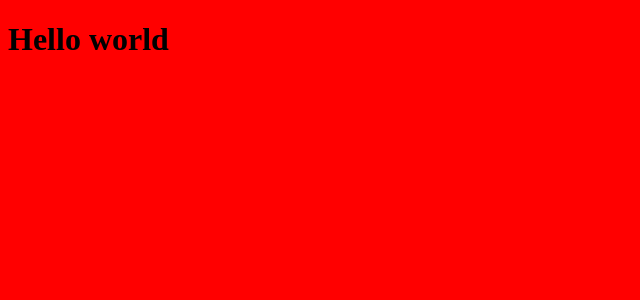
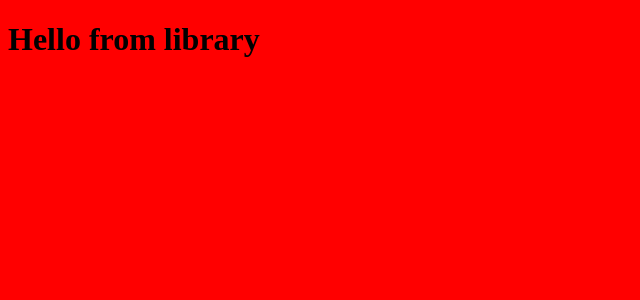
Before and after one commit to JobertDev27/yomutsugi, a React app in the folder frontend/: page /library in a window 1280 px wide. Shown: the top 300 px of the page, without its empty margins (0-640 px from the left). Built offline with nearby package versions, Linux system fonts and the light colour scheme; the HTML template or start-up script is replaced by a standard one.

Commit message:
feat: established route from home to library

```diff
--- a/frontend/package.json
+++ b/frontend/package.json
@@ -11,7 +11,8 @@
   },
   "dependencies": {
     "react": "^19.2.0",
-    "react-dom": "^19.2.0"
+    "react-dom": "^19.2.0",
+    "react-router": "^7.10.1"
   },
   "devDependencies": {
     "@eslint/js": "^9.39.1",
--- a/frontend/src/App.tsx
+++ b/frontend/src/App.tsx
@@ -1,3 +1,5 @@
+import { Link } from "react-router";
+
 export default function App() {
-  return <h1>Hello world</h1>;
+  return <Link to={"/Library"}>Library</Link>;
 }
--- /dev/null
+++ b/frontend/src/Library.tsx
@@ -0,0 +1,3 @@
+export default function Library() {
+  return <h1>Hello from library</h1>;
+}
--- a/frontend/src/main.tsx
+++ b/frontend/src/main.tsx
@@ -1,10 +1,23 @@
 import { StrictMode } from "react";
 import { createRoot } from "react-dom/client";
+import { RouterProvider, createBrowserRouter } from "react-router";
+import "./global.css";
 import App from "./App.tsx";
-import "./global.css";
+import Library from "./Library.tsx";
+
+const router = createBrowserRouter([
+  {
+    path: "/",
+    Component: App,
+  },
+  {
+    path: "/library",
+    Component: Library,
+  },
+]);
 
 createRoot(document.getElementById("root")!).render(
   <StrictMode>
-    <App />
+    <RouterProvider router={router} />
   </StrictMode>
 );
```
Also changed, not shown: 1 other file (tests, documents, lock files or other folders).
